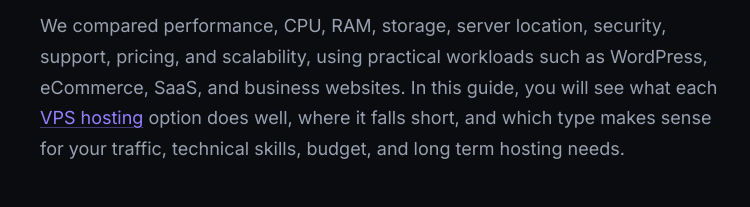
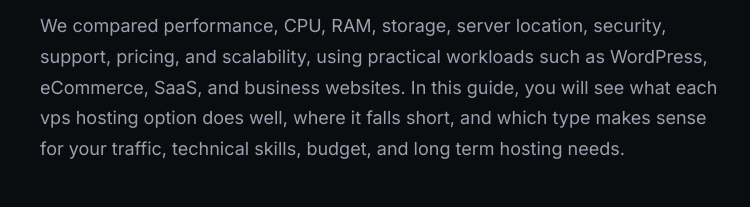
Before and after one commit to anilyadav025/indiavpshosting, a plain HTML site: page index.html in a window 1280 px wide. Shown: the part 357-564 px from the top of the page, 34-784 px from the left. Drawn offline with Linux system fonts and the light colour scheme.

Commit message:
Update index.html

```diff
--- a/index.html
+++ b/index.html
@@ -432,7 +432,7 @@ footer { padding: 52px 0 40px; }
       <span class="hero-badge">Updated for 2026 · 3 month testing period</span>
       <h1>10 Best VPS Hosting Providers in India 2026: Tested &amp; Compared</h1>
       <p class="dek">A VPS gives your website more dedicated resources and server control than shared hosting, but every plan is not equally suitable for Indian websites, applications, or growing workloads.</p>
-      <p class="dek">We compared performance, CPU, RAM, storage, server location, security, support, pricing, and scalability, using practical workloads such as WordPress, eCommerce, SaaS, and business websites. In this guide, you will see what each <a class="text-link" href="https://www.youstable.com/vps-hosting/india/">VPS hosting</a> option does well, where it falls short, and which type makes sense for your traffic, technical skills, budget, and long term hosting needs.</p>
+      <p class="dek">We compared performance, CPU, RAM, storage, server location, security, support, pricing, and scalability, using practical workloads such as WordPress, eCommerce, SaaS, and business websites. In this guide, you will see what each vps hosting option does well, where it falls short, and which type makes sense for your traffic, technical skills, budget, and long term hosting needs.</p>
 
       <div class="pick-strip">
         <div class="pick-rank">01</div>
@@ -603,7 +603,7 @@ footer { padding: 52px 0 40px; }
       <div class="section-heading">
         <span class="section-kicker">Full reviews</span>
         <h2>Top 10 best VPS hosting in India (tested &amp; compared)</h2>
-        <p>We compared these <a class="text-link" href="https://www.youstable.com/vps-hosting/india/">VPS hosting</a> options across performance, resources, server location, security, support, pricing, and scalability to identify which choices offer the most practical value for different Indian websites and workloads.</p>
+        <p>We compared these VPS Hosting options across performance, resources, server location, security, support, pricing, and scalability to identify which choices offer the most practical value for different Indian websites and workloads.</p>
       </div>
     </div>
   </section>
@@ -1811,7 +1811,7 @@ footer { padding: 52px 0 40px; }
       <p>For most Indian users, is our #1 overall choice because its Indian data center, KVM virtualization, NVMe storage, root access, 1 Gbps network, and bilingual support offer a well rounded VPS environment.</p>
       <p>UltaHost is worth considering when managed VPS hosting is important, while BigRock suits businesses that want more technical administration handled by the provider. Contabo stands out for users needing larger resource allocations, and TMDHosting is a natural fit for managed Linux and cPanel hosting.</p>
       <p>For other requirements, HostPapa offers managed and unmanaged choices, Bluehost provides self managed VPS control, InMotion Hosting fits businesses and agencies, while DigitalOcean and Utho are better suited to developers building and managing their own cloud environments.</p>
-      <p>Before placing an order, compare the actual resources, renewal pricing, server location, management level, security features, and upgrade options. The best <a class="text-link" href="https://www.youstable.com/vps-hosting/india/">VPS hosting</a> is the one that gives your project enough room to run reliably now and grow later.</p>
+      <p>Before placing an order, compare the actual resources, renewal pricing, server location, management level, security features, and upgrade options. The best is the one that gives your project enough room to run reliably now and grow later.</p>
     </div>
   </section>
 
```
